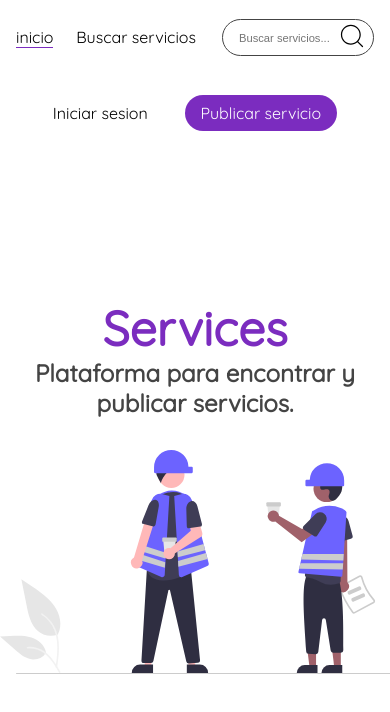
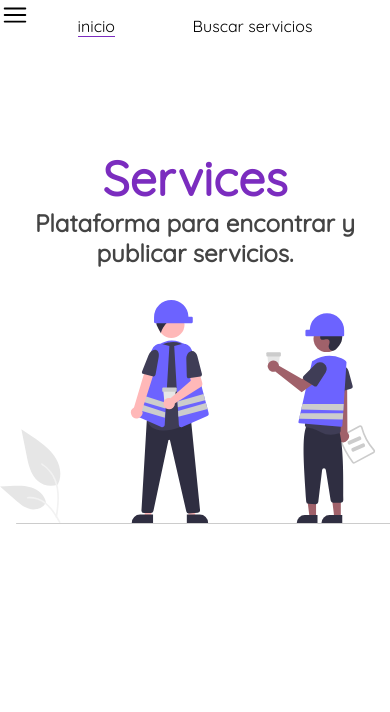
Before and after one commit to kevin030323/Services, a React (Create React App) app in the folder client/: page / in a window 390 px wide. Shown: the top 712 px of the page. Built offline with nearby package versions, Linux system fonts and the light colour scheme; no server answers.

Commit message:
responsive navbar

```diff
--- a/client/src/componentes/NavBar/NavBar.jsx
+++ b/client/src/componentes/NavBar/NavBar.jsx
@@ -7,23 +7,60 @@ import { useDispatch, useSelector } from "react-redux";
 import Swal from "sweetalert2";
 import { searchName } from "../../redux/actions";
 import { useState } from "react";
+import { HiBars3, HiXMark } from "react-icons/hi2";
 
 export default function Navbar({ home, services }) {
   const user = useSelector((state) => state.user);
   const dispatch = useDispatch();
   const navegation = useNavigate();
   const [nameSearch, setNameSearch] = useState("");
+  const [phoneVist, setPhoneVist] = useState(false);
 
   function dataSearch(e) {
     e.preventDefault();
     dispatch(searchName(nameSearch));
     setNameSearch("");
+    setPhoneVist(false);
+    navegation("/home");
   }
 
   return (
-    <div className={style.content}>
+    <div className={style.contentTotal}>
+      <div className={style.buttons}>
+        <HiBars3
+          size="30"
+          className={phoneVist === true ? style.butonMenuNone : style.butonMenu}
+          onClick={() => setPhoneVist(true)}
+        />
+
+        <HiXMark
+          size="30"
+          className={
+            phoneVist === false ? style.butonMenuNone : style.butonMenu
+          }
+          onClick={() => setPhoneVist(false)}
+        />
+      </div>
+      <div className={style.navegationSec}>
+        <NavLink to="/" className={home === true ? style.border : style.inicio}>
+          inicio
+        </NavLink>
+        <NavLink
+          to="/home"
+          className={services === true ? style.border : style.service}
+        >
+          Buscar servicios
+        </NavLink>
+      </div>
+
+      {/* ------------------------------------------- */}
+
+      <div className={phoneVist === true ? style.contentNone : style.content}>
         <div className={style.navegation}>
-        <NavLink to="/" className={home === true ? style.border : style.inicio}>
+          <NavLink
+            to="/"
+            className={home === true ? style.border : style.inicio}
+          >
             inicio
           </NavLink>
           <NavLink
@@ -81,5 +118,6 @@ export default function Navbar({ home, services }) {
           )}
         </div>
       </div>
+    </div>
   );
 }
--- a/client/src/componentes/NavBar/NavBar.module.css
+++ b/client/src/componentes/NavBar/NavBar.module.css
@@ -32,6 +32,7 @@
   background-color: transparent;
   border: 1px solid #444;
   border-radius: 40px;
+  width: 200px;
   display: flex;
 }
 .searchBar input {
@@ -71,13 +72,77 @@
   border: none;
 }
 
+.navegationSec {
+  display: none;
+  justify-content: space-between;
+  width: 180px;
+}
+
+.butonMenu {
+  visibility: hidden;
+}
+
+.buttons {
+  display: none;
+}
+
 @media (max-width: 600px) {
   .content {
+    width: 100%;
     height: 150px;
+    position: fixed;
+    display: none;
     flex-wrap: wrap;
-    justify-content: space-between;
+    height: 100vh;
+    flex-direction: column-reverse;
+    justify-content: center;
     padding: 0 1rem;
+    background-color: rgba(255, 255, 255, 0.8);
+    backdrop-filter: blur(2px);
   }
+  .buttons {
+    display: flex;
+  }
+
+  .contentNone {
+    display: flex;
+    width: 100%;
+    height: 150px;
+    position: fixed;
+    flex-wrap: wrap;
+    height: 100vh;
+    flex-direction: column-reverse;
+    align-items: center;
+    justify-content: center;
+    padding: 0 1rem;
+    background-color: rgba(255, 255, 255, 0.8);
+    backdrop-filter: blur(2px);
+  }
+
+  .navegationSec {
+    position: absolute;
+    display: flex;
+    width: 100%;
+    justify-content: space-evenly;
+    margin: 1rem 0;
+  }
+
+  .navegation {
+    display: none;
+  }
+
+  .butonMenu {
+    visibility: visible;
+    position: absolute;
+    z-index: 1;
+    top: 0;
+    left: 0;
+  }
+
+  .butonMenuNone {
+    display: none;
+  }
+
   .searchBar {
     width: 150px;
   }
@@ -90,5 +155,7 @@
   .sesionAndPosts {
     width: 100%;
     justify-content: space-evenly;
+    flex-direction: column;
+    margin-bottom: 2rem;
   }
 }
```
Lines whose indentation alone changed are shown as unchanged.
